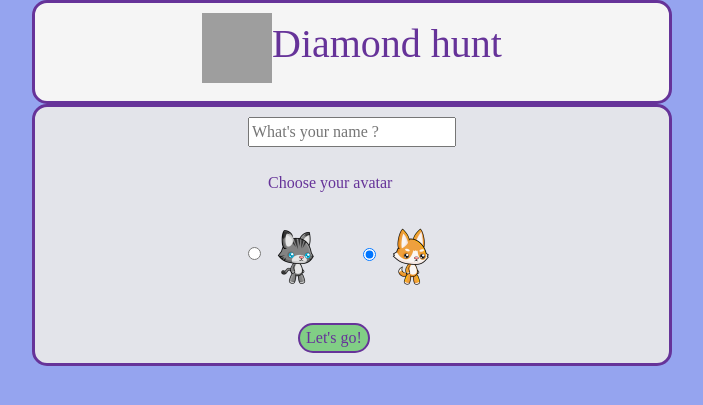
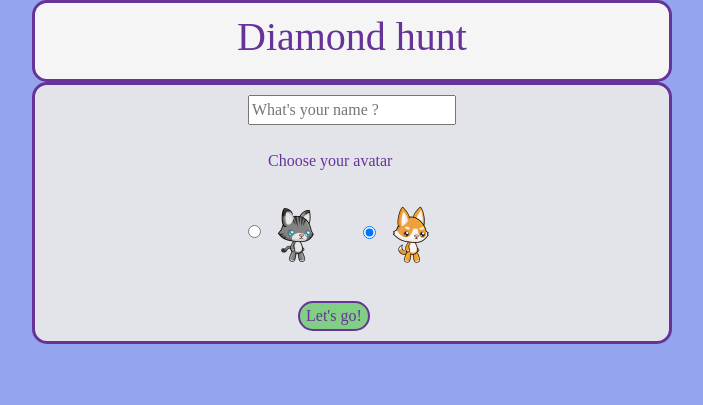
Before and after one commit to Aliot26/DiamondsGame, a Flask app: page / in a window 1280 px wide. Shown: the top 405 px of the page, without its empty margins (288-991 px from the left). Run offline with Flask 2, Linux system fonts and the light colour scheme; some libraries are stand-ins or nearby versions; some web fonts are replaced; grey boxes are pictures that could not be loaded.

Commit message:
pwa prepare try 37

```diff
--- a/templates/layout.html
+++ b/templates/layout.html
@@ -13,9 +13,7 @@
 </head>
 <body>
 <div id="navbar">
-    <h1 align="center"><img src="{{ url_for('static', filename='image/diamond2.png') }}" width="70" height="70"
-                            class="d-inline-block"
-                            alt="">Diamond hunt</h1>
+    <h1 align="center">Diamond hunt</h1>
 </div>
 
 <h2 style="display: none;">You are offline, check your internet connection</h2>
```
Also changed, not shown: static/script/gamescript.js (+1 -8 lines).
